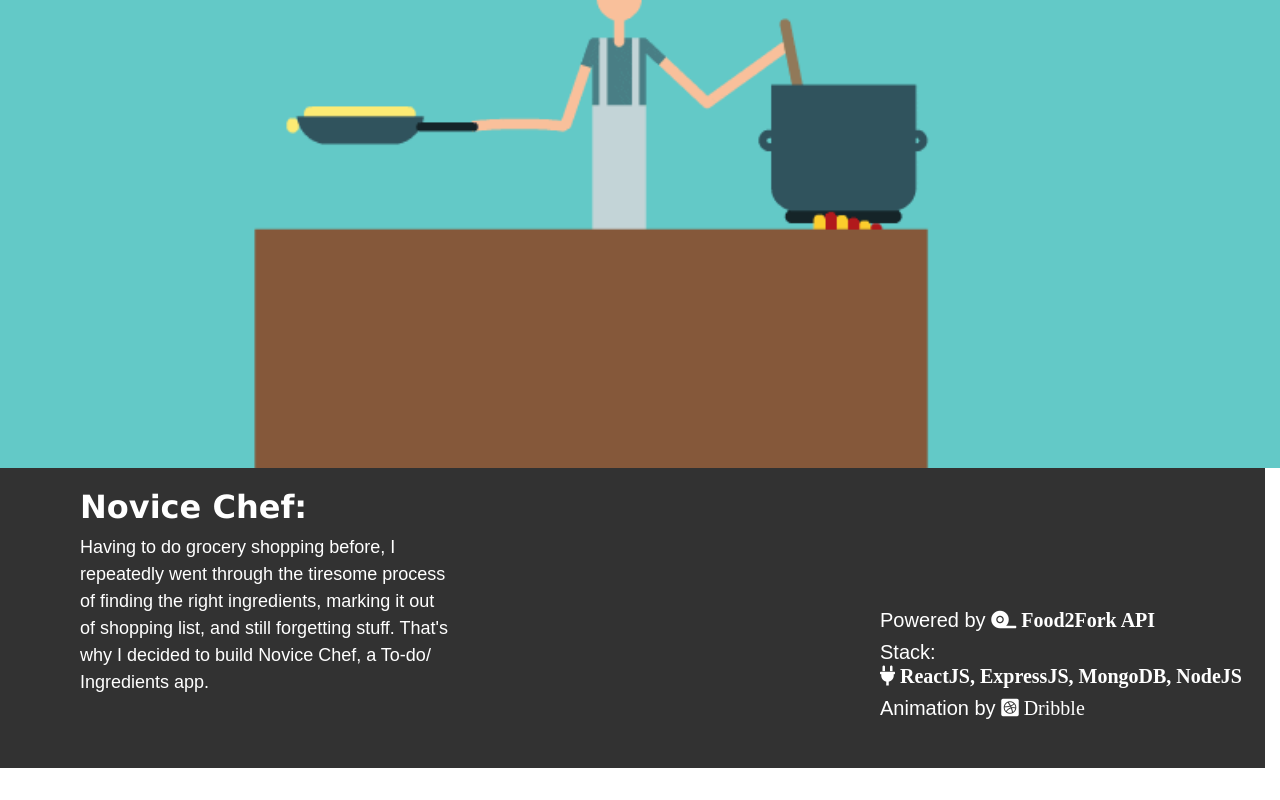
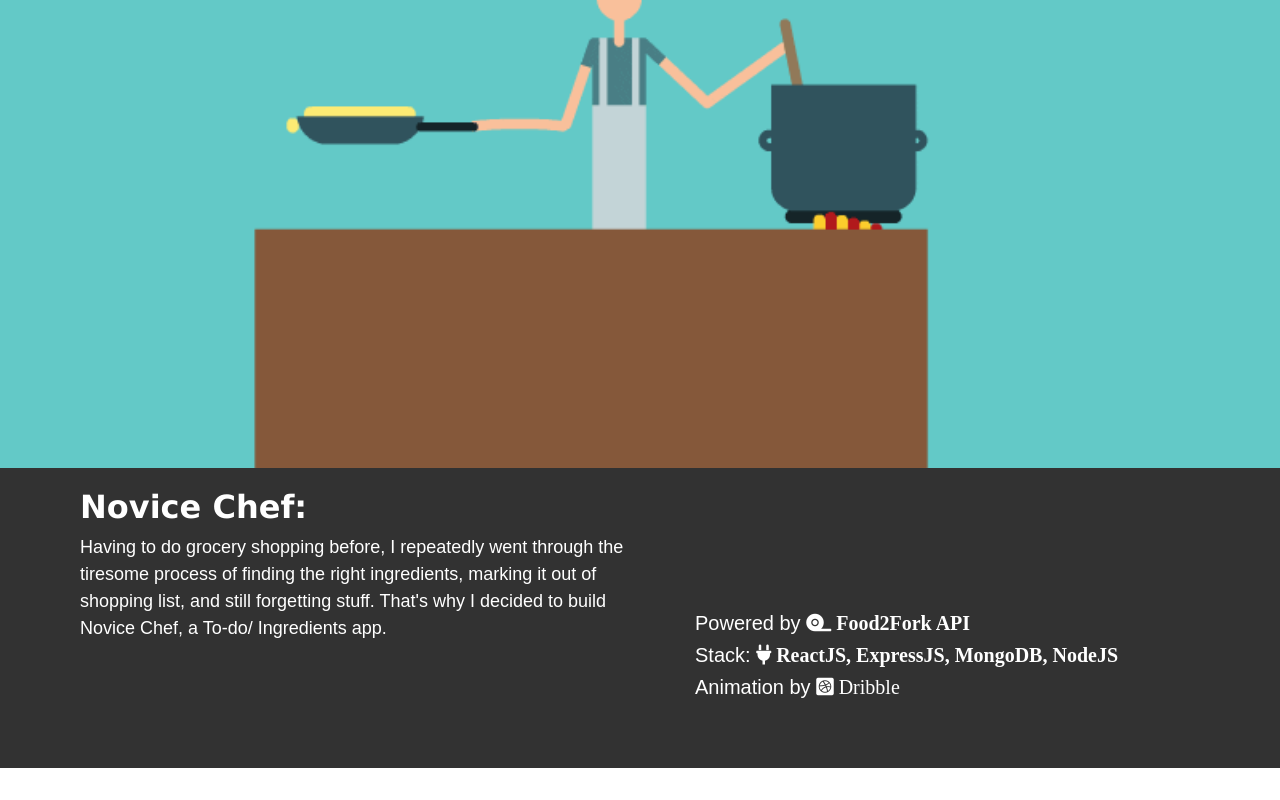
Before and after one commit to NhatDinh/NoviceChef, a React (Create React App) app: page / in a window 1280 px wide. Shown: the part 432-1232 px from the top of the page. Built offline with nearby package versions, Linux system fonts and the light colour scheme.

Commit message:
fix footer section

```diff
--- a/src/components/Footer.js
+++ b/src/components/Footer.js
@@ -10,7 +10,8 @@ const divStyle = {
 };
 
 const Footer = props => (
-	<div className="row footer-container">
+	<div className="footer-container">
+	<div className="row">
 		<div className="col-xl">
 				<h2><strong>Novice Chef:</strong></h2>
 				<p style={divStyle}>
@@ -23,14 +24,13 @@ const Footer = props => (
 					build Novice Chef, a To-do/ Ingredients app.
 				</p>
 			</div>
-			<div className="col-sm">{" "}</div>
 			<div className="col-md tribute" style={divStyle} >
 			<h5> Powered by <i className="fas fa-tape"> Food2Fork API </i></h5>
-			<h5>Stack: <i className="fas fa-plug"> ReactJS,  ExpressJS,  MongoDB,  NodeJS </i></h5>
+			<h5>Stack: <i className="fas fa-plug"> ReactJS,  ExpressJS,  MongoDB, NodeJS </i></h5>
 			<h5> Animation by <i className="fab fa-dribbble-square"> Dribble </i></h5>
 
 			</div>
-
+			</div>
 		</div>
 );
 
--- a/src/components/custom-css/Footer.css
+++ b/src/components/custom-css/Footer.css
@@ -18,5 +18,5 @@
 
 .tribute{
   padding-top: 10%;
-  padding-left: -5%;
+  width: 100%;
 }
```
